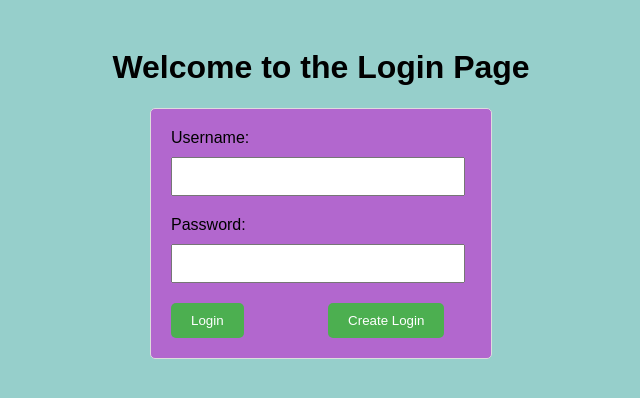
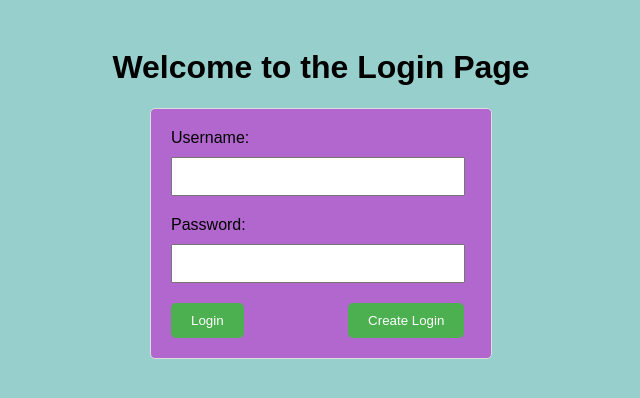
Before and after one commit to DragonTigress/SWE-6613, a PHP site: page /login.html in a window 1280 px wide. Shown: the top 398 px of the page, without its empty margins (319-959 px from the left). Run offline with PHP 8.4, Linux system fonts and the light colour scheme.

Commit message:
Added more spacing for new login button

```diff
--- a/FrontEndCoding/styles.css
+++ b/FrontEndCoding/styles.css
@@ -39,7 +39,7 @@ body {
     }
 
     input[value="Create Login"]{
-    margin-left: 80px;
+    margin-left: 100px;
     }
 
     input[type="submit"]:hover {
```
